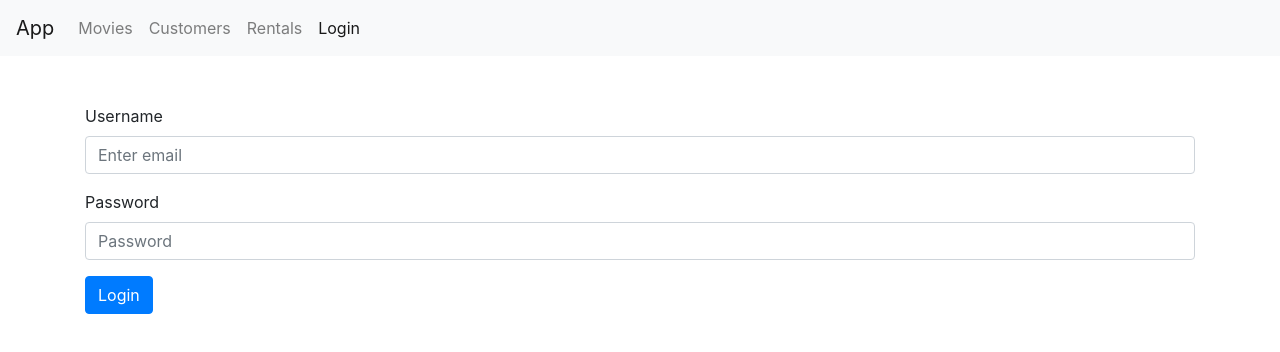
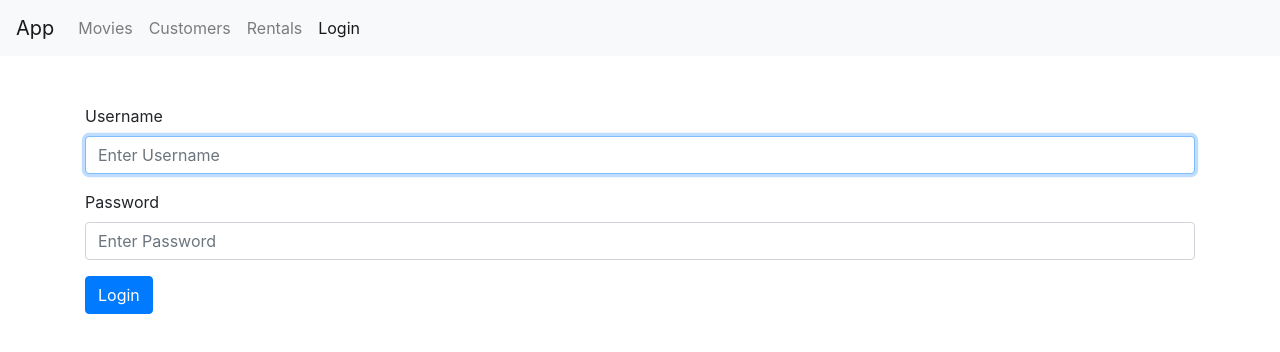
Before and after one commit to ShanuSaini/react, a React (Create React App) app in the folder lp3/: page /login in a window 1280 px wide. Shown: the top 352 px of the page. Built offline with nearby package versions, Linux system fonts and the light colour scheme.

Commit message:
login form - handle submit and username change
login form - handle submit and username change

```diff
--- a/lp3/src/components/loginForm.jsx
+++ b/lp3/src/components/loginForm.jsx
@@ -1,16 +1,49 @@
 import React, { Component } from 'react';
 
 class LoginForm extends Component {
+    state = {
+        account: { username: '', password: '' }
+    };
+    username = React.createRef();
+
+    componentDidMount(){
+        // this.username.current.focus();
+        // autoFocus attribute in username input field
+    }
+
+    handleSubmit = e => {
+        e.preventDefault();
+
+        // Call Server
+        const username = this.username.current.value;
+        console.log('Username = ' + username);
+    }
+
+    handleChange = e => {
+        const account = {...this.state.account};
+        account.username = e.currentTarget.value;
+        this.setState({ account });
+    }
+
     render() {
         return (
-            <form>
+            <form onSubmit={this.handleSubmit}>
                 <div className="form-group">
                     <label htmlFor="username">Username</label>
-                    <input type="email" className="form-control" id="username" placeholder="Enter email" />
+                    { /* <input ref={this.username} autoFocus type="text" className="form-control" id="username" placeholder="Enter Username" /> */ }
+                    <input
+                        onChange={this.handleChange}
+                        value={this.state.account.username}
+                        autoFocus
+                        type="text"
+                        className="form-control"
+                        id="username"
+                        placeholder="Enter Username"
+                    />
                 </div>
                 <div className="form-group">
                     <label htmlFor="password">Password</label>
-                    <input type="password" className="form-control" id="password" placeholder="Password" />
+                    <input type="password" className="form-control" id="password" placeholder="Enter Password" />
                 </div>
                 <button type="submit" className="btn btn-primary">Login</button>
             </form>
```
